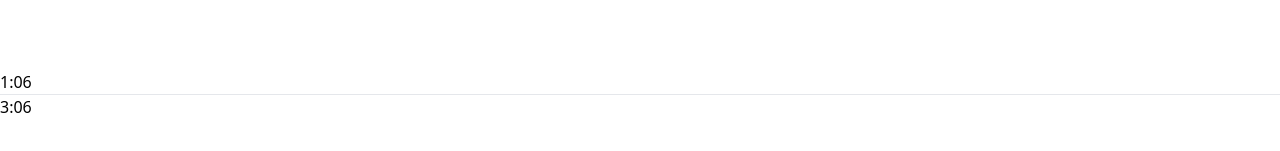
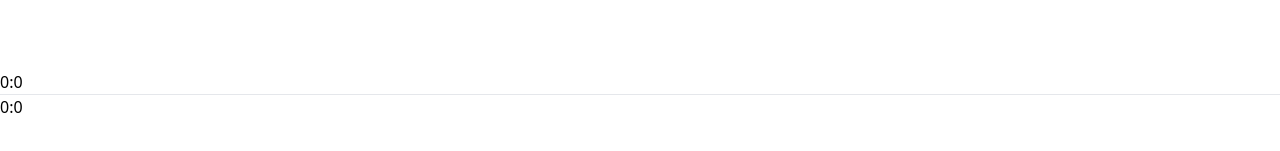
Before and after one commit to aryal05/React-Projects, a React (Vite) app in the folder Spotify-Clone/spotifyclone/: page /album/1 in a window 1280 px wide. Shown: the part 5207-5358 px from the top of the page. Built offline with nearby package versions, Linux system fonts and the light colour scheme.

Commit message:
onClick chnage of song ,playand pause , seekbar ,and duration

```diff
--- a/Spotify-Clone/spotifyclone/src/App.jsx
+++ b/Spotify-Clone/spotifyclone/src/App.jsx
@@ -1,9 +1,12 @@
-import React from 'react'
+import React, { useContext } from 'react'
 import SideBar from './components/SideBar'
 import Player from './components/Player'
 import Display from './components/Display'
+import {PlayerContext} from './context/PlayerContext'
 
 const App = () => {
+
+  const{audioRef,track} = useContext(PlayerContext)
   return (
     <>
     <div className='h-screen bg-black'>
@@ -12,6 +15,7 @@
         <Display/>
       </div>
      <Player/>
+     <audio ref={audioRef} src={track.file} preload='auto'></audio>
 
       </div>
     </>
--- a/Spotify-Clone/spotifyclone/src/components/DisplayHome.jsx
+++ b/Spotify-Clone/spotifyclone/src/components/DisplayHome.jsx
@@ -3,6 +3,7 @@
 import {albumsData} from '../assets/assets'
 import AlbumItem from './AlbumItem'
 import {songsData} from '../assets/assets'
+import SongsItem from './SongsItem'
 const DisplayHome = () => {
   return (
      <>
@@ -16,7 +17,7 @@
     <div className='mb-4'>
       <h1 className='my-5 font-bold text-2xl'>Today's bigest hits</h1>
       <div className='flex overflow-auto'>
-      {songsData.map((item,index)=>(<AlbumItem key={index} name={item.name} desc={item.desc} id={item.id} image={item.image}/>))}
+      {songsData.map((item,index)=>(<SongsItem key={index} name={item.name} desc={item.desc} id={item.id} image={item.image}/>))}
       </div>
     </div>
     </>
--- a/Spotify-Clone/spotifyclone/src/components/Player.jsx
+++ b/Spotify-Clone/spotifyclone/src/components/Player.jsx
@@ -1,31 +1,40 @@
-import React from 'react'
-import {assets, songsData} from "../assets/assets"
+import React, { useContext } from 'react'
+import {assets} from "../assets/assets"
+import { PlayerContext } from '../context/PlayerContext'
 
 const Player = () => {
+
+const {track,time,seekBar,seekBg,playStatus,play,pause} = useContext(PlayerContext)
+
   return (
     <div className=' h-[10%] flex bg-black justify-between items-center text-white px-4'>
         <div className='gap-4 lg:flex hidden items-center'>
-            <img className='w-12' src={songsData[0].image} alt="" />
+            <img className='w-12' src={track.image} alt="" />
             <div>
-       <p>{songsData[0].name}</p>
-       <p>{songsData[0].desc.slice(0,12)}</p>
+       <p>{track.name}</p>
+       <p>{track.desc.slice(0,12)}</p>
        </div>
         </div>
         <div className='flex items-center gap-1 flex-col m-auto'>
             <div className='flex gap-4'>
                 <img className='w-4 cursor-pointer' src={assets.search_icon} alt="" />
                 <img className='w-4 cursor-pointer' src={assets.prev_icon} alt="" />
-                <img className='w-4 cursor-pointer' src={assets.play_icon} alt="" />
+                {
+                    playStatus? <img onClick={pause} className='w-4 cursor-pointer' src={assets.pause_icon} alt="" />
+                    : <img onClick={play} className='w-4 cursor-pointer' src={assets.play_icon} alt="" />
+                }
+
+
                 <img className='w-4 cursor-pointer' src={assets.next_icon} alt="" />
                 <img className='w-4 cursor-pointer' src={assets.loop_icon} alt="" />
             </div>
             <div className='flex items-center gap-5'>
-                <p>1:06</p>
-                <div className='w-[60vw] max-w-[500px] bg-gray-300 rounded-full cursor-pointer'>
-                    <hr className='bg-green-800 w-0 border-none h-1 rounded-full'/>
+                <p>{time.currentTime.minute}:{time.currentTime.second}</p>
+                <div ref={seekBg} className='w-[60vw] max-w-[500px] bg-gray-300 rounded-full cursor-pointer'>
+                    <hr ref={seekBar} className='bg-green-800 w-0 border-none h-1 rounded-full'/>
 
                 </div>
-                <p>3:06</p>
+                <p>{time.totalTime.minute}:{time.totalTime.second}</p>
 
             </div>
         </div>
--- a/Spotify-Clone/spotifyclone/src/components/songsData.jsx
+++ b/Spotify-Clone/spotifyclone/src/components/SongsItem.jsx
@@ -1,9 +1,12 @@
-import React from 'react'
+import React, { useContext } from 'react'
+import { PlayerContext } from '../context/PlayerContext';
 
 const songsData = ({image,name,desc,id}) => {
+const {playWithId} = useContext(PlayerContext)
+
   return (
     <div>
-       <div className='min-w-[180px] p-2 px-3 rounded cursor-pointer hover:bg-[#ffffff26]'>
+       <div onClick={()=>playWithId(id)} className='min-w-[180px] p-2 px-3 rounded cursor-pointer hover:bg-[#ffffff26]'>
       <img className='rounded' src={image} alt="" />
       <p className='font-bold mt-2 mb-1'>{name}</p>
       <p className='text-slate-200 text-sm'>{desc}</p>
--- /dev/null
+++ b/Spotify-Clone/spotifyclone/src/context/PlayerContext.jsx
@@ -0,0 +1,91 @@
+import { createContext, useEffect, useRef, useState } from "react";
+import { songsData } from "../assets/assets";
+
+export const PlayerContext = createContext();
+const PlayerContextProvider = (props)=>{
+
+const audioRef = useRef();
+const seekBg =useRef();
+const seekBar = useRef();
+
+const[track,setTrack] = useState(songsData[0]);
+const[playStatus,setPlayStatus] = useState(false);
+const[time,setTime] = useState({
+    currentTime:{
+        second:0,
+        minute:0
+    },
+        totalTime:{
+            second:0,
+            minute:0
+        }
+
+})
+
+const play =()=>{
+    audioRef.current.play();
+    setPlayStatus(true)
+}
+const pause =()=>{
+    audioRef.current.pause();
+    setPlayStatus(false)
+}
+
+const playWithId = async (id) => {
+    try {
+      await setTrack(songsData[id]);
+      if (audioRef.current) {
+        await audioRef.current.play();
+        setPlayStatus(true);
+      } else {
+        console.error('Audio element not found');
+      }
+    } catch (error) {
+      console.error('Error playing track:', error);
+    }
+  }
+
+
+useEffect(()=>{
+   setTimeout(() => {
+    audioRef.current.ontimeupdate=()=>{
+        seekBar.current.style.width = (Math.floor(audioRef.current.currentTime/audioRef.current.duration*100))+'%'
+        setTime({
+            currentTime:{
+                second:Math.floor(audioRef.current.currentTime%60),
+                minute:Math.floor(audioRef.current.currentTime/60)
+            },
+                totalTime:{
+                    second:Math.floor(audioRef.current.duration%60),
+                    minute:Math.floor(audioRef.current.duration/60)
+                }
+    })
+    }
+   }, 1000);
+},[audioRef])
+
+
+
+    const contextValue ={
+        audioRef,
+        seekBar,
+        seekBg,
+        track,
+        setTrack,
+        playStatus,
+        setPlayStatus,
+        time,
+        setTime,
+        play,
+        pause,
+        playWithId
+
+    }
+
+    return(
+        <PlayerContext.Provider value={contextValue}>
+            {props.children}
+        </PlayerContext.Provider>
+    )
+}
+export default PlayerContextProvider;
--- a/Spotify-Clone/spotifyclone/src/main.jsx
+++ b/Spotify-Clone/spotifyclone/src/main.jsx
@@ -3,11 +3,15 @@
 import App from './App.jsx'
 import './index.css'
 import {BrowserRouter} from 'react-router-dom'
+import PlayerContextProvider from './context/PlayerContext.jsx'
 
 ReactDOM.createRoot(document.getElementById('root')).render(
   <React.StrictMode>
     <BrowserRouter>
+    <PlayerContextProvider>
     <App />
+    </PlayerContextProvider>
+
     </BrowserRouter>
 
   </React.StrictMode>,
```
